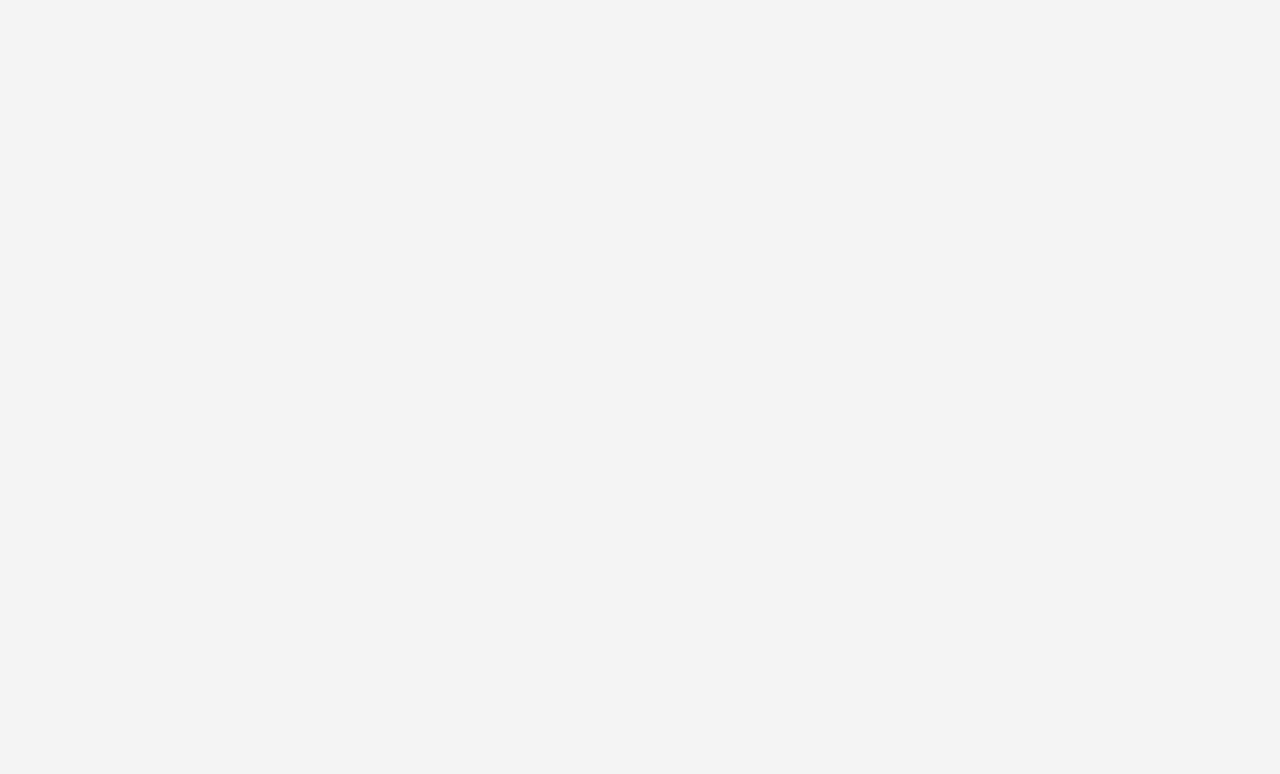
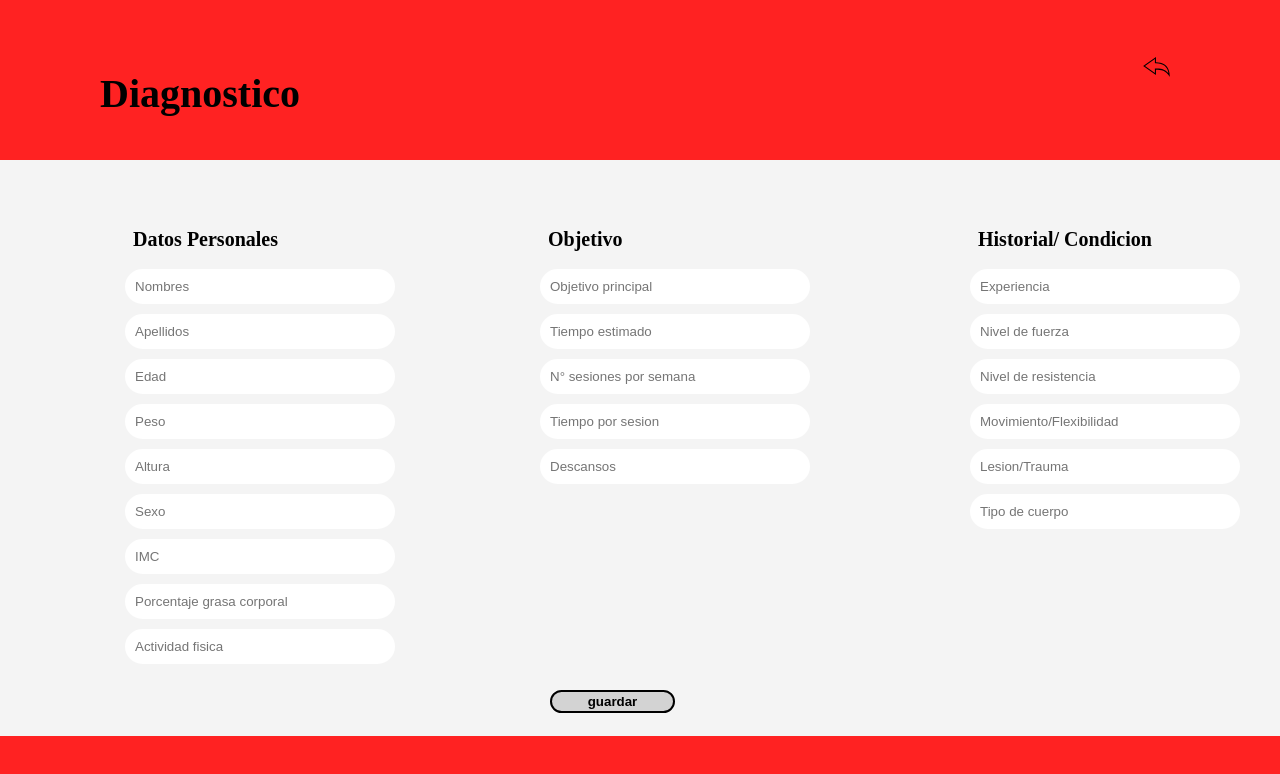
Before and after one commit to wilsonmartinez1007/PROYECTO-GIMAX, a React (Create React App) app in the folder front_end/my-react-app/: page /Diagnostico in a window 1280 px wide. Before the commit this address had no page. Shown: the top 774 px of the page. Built offline with nearby package versions, Linux system fonts and the light colour scheme.

Commit message:
Diagnostico

```diff
--- a/front_end/my-react-app/src/App.js
+++ b/front_end/my-react-app/src/App.js
@@ -8,6 +8,7 @@ import HomePerEntrenador from "./components/pages/HomePerEntrenador";
 import CreateWorkoutForm from "./components/pages/CreateWorkoutForm";
 import MisRutinas from "./components/pages/MisRutinas";
 import ClientesDeEntrenador from "./components/pages/ClientesDeEntrenador";
+import HomeDiagnostico from "./components/pages/HomeDiagnostico";
 
 
 function App() {
@@ -27,6 +28,7 @@ function App() {
         <Route path="/crear-rutina" element={token ? <CreateWorkoutForm token={token} /> : <Home setToken={setToken} />} />
         <Route path="/mis-rutinas" element={token ? <MisRutinas token={token} /> : <Home setToken={setToken} />} />
         <Route path="/clientes" element={token ? <ClientesDeEntrenador token={token} /> : <Home setToken={setToken} />} />
+        <Route path="/Diagnostico" element={<HomeDiagnostico/>}/>
       </Routes>
     </Router>
   );
--- /dev/null
+++ b/front_end/my-react-app/src/components/auth/CarpDiagnostico/Diagnostico.css
@@ -0,0 +1,3 @@
+.mi-input::placeholder {
+    color: black;
+  }
--- /dev/null
+++ b/front_end/my-react-app/src/components/auth/CarpDiagnostico/Diagnostico.js
@@ -0,0 +1,10 @@
+import React from "react";
+import DiagnosticoBox from "./DiagnosticoBox";
+
+function Diagnostico({}) {
+
+    //apiii
+  return <DiagnosticoBox />;
+}
+
+export default Diagnostico;
--- /dev/null
+++ b/front_end/my-react-app/src/components/auth/CarpDiagnostico/DiagnosticoBox.js
@@ -0,0 +1,115 @@
+import React from "react";
+import "./Diagnostico.css"
+function DiagnosticoBox({}) {
+    return (
+        <div style={{ height:"0vh"}}>
+
+        <div style={{
+            // Centra horizontalmente dentro del contenedor
+            display: "flex", flexDirection: "column",
+            height:"260px" ,
+            width: "300px",
+            padding: "20px",
+            marginTop: 200,
+            marginLeft: -495
+            }}>
+            <input
+            className="mi-input"
+             style ={{marginBottom: "10px", color: "black", padding: "8px",border: "none",outline: "none",background: "transparent",fontSize: "20px",fontFamily: 'Lilita One',fontWeight: "bold"    }}
+             placeholder="Datos Personales" />
+            <input
+             style ={{width: "250px",marginBottom: "10px", padding: "8px",borderRadius: 20,border: "2px solid white",outline: "none" }}
+             placeholder="Nombres" />
+            <input
+             style ={{width: "250px",marginBottom: "10px", padding: "8px",borderRadius: 20,border: "2px solid white",outline: "none" }}
+             placeholder="Apellidos" />
+            <input
+             style ={{width: "250px",marginBottom: "10px", padding: "8px",borderRadius: 20,border: "2px solid white",outline: "none" }}
+             placeholder="Edad" />
+             <input
+             style ={{width: "250px",marginBottom: "10px", padding: "8px",borderRadius: 20,border: "2px solid white",outline: "none" }}
+             placeholder="Peso" />
+             <input
+             style ={{width: "250px",marginBottom: "10px", padding: "8px",borderRadius: 20,border: "2px solid white",outline: "none" }}
+             placeholder="Altura" />
+             <input
+             style ={{width: "250px",marginBottom: "10px", padding: "8px",borderRadius: 20,border: "2px solid white",outline: "none" }}
+             placeholder="Sexo" />
+             <input
+             style ={{width: "250px",marginBottom: "10px", padding: "8px",borderRadius: 20,border: "2px solid white",outline: "none" }}
+             placeholder="IMC" />
+             <input
+             style ={{width: "250px",marginBottom: "10px", padding: "8px",borderRadius: 20,border: "2px solid white",outline: "none" }}
+             placeholder="Porcentaje grasa corporal" />
+             <input
+             style ={{width: "250px",marginBottom: "10px", padding: "8px",borderRadius: 20,border: "2px solid white",outline: "none" }}
+             placeholder="Actividad fisica" />
+          </div>
+        <div style={{
+                // Centra horizontalmente dentro del contenedor
+                display: "flex", flexDirection: "column",
+                height:"260px" ,
+                width: "300px",
+                padding: "20px",
+                marginTop: -300,
+                marginLeft: -80
+                }}>
+            <input
+             className="mi-input"
+             style ={{marginBottom: "10px", padding: "8px",border: "none",outline: "none",background: "transparent",fontSize: "20px",fontFamily: 'Lilita One',fontWeight: "bold"    }}
+             placeholder="Objetivo" />
+            <input
+             style ={{width: "250px",marginBottom: "10px", padding: "8px",borderRadius: 20,border: "2px solid white",outline: "none" }}
+             placeholder="Objetivo principal" />
+             <input
+             style ={{width: "250px",marginBottom: "10px", padding: "8px",borderRadius: 20,border: "2px solid white",outline: "none" }}
+             placeholder="Tiempo estimado" />
+             <input
+             style ={{width: "250px",marginBottom: "10px", padding: "8px",borderRadius: 20,border: "2px solid white",outline: "none" }}
+             placeholder="N° sesiones por semana" />
+             <input
+             style ={{width: "250px",marginBottom: "10px", padding: "8px",borderRadius: 20,border: "2px solid white",outline: "none" }}
+             placeholder="Tiempo por sesion" />
+             <input
+             style ={{width: "250px",marginBottom: "10px", padding: "8px",borderRadius: 20,border: "2px solid white",outline: "none" }}
+             placeholder="Descansos" />
+          </div>
+
+    <div style={{
+                // Centra horizontalmente dentro del contenedor
+                display: "flex", flexDirection: "column",
+                height:"260px" ,
+                width: "300px",
+                padding: "20px",
+                marginTop: -300,
+                marginLeft:350
+                }}>
+            <input
+             className="mi-input"
+             style ={{width: "250px",marginBottom: "10px", padding: "8px",border: "none",outline: "none",background: "transparent",fontSize: "20px",fontFamily: 'Lilita One',fontWeight: "bold"   }}
+             placeholder="Historial/ Condicion" />
+            <input
+             style ={{width: "250px",marginBottom: "10px", padding: "8px",borderRadius: 20,border: "2px solid white",outline: "none" }}
+             placeholder="Experiencia" />
+            <input
+             style ={{width: "250px",marginBottom: "10px", padding: "8px",borderRadius: 20,border: "2px solid white",outline: "none" }}
+             placeholder="Nivel de fuerza" />
+            <input
+             style ={{width: "250px",marginBottom: "10px", padding: "8px",borderRadius: 20,border: "2px solid white",outline: "none" }}
+             placeholder="Nivel de resistencia" />
+             <input
+             style ={{width: "250px",marginBottom: "10px", padding: "8px",borderRadius: 20,border: "2px solid white",outline: "none" }}
+             placeholder="Movimiento/Flexibilidad" />
+             <input
+             style ={{width: "250px",marginBottom: "10px", padding: "8px",borderRadius: 20,border: "2px solid white",outline: "none" }}
+             placeholder="Lesion/Trauma" />
+             <input
+             style ={{width: "250px",marginBottom: "10px", padding: "8px",borderRadius: 20,border: "2px solid white",outline: "none" }}
+             placeholder="Tipo de cuerpo" />
+          </div>
+          </div>
+
+    );
+  }
+
+export default DiagnosticoBox;
--- /dev/null
+++ b/front_end/my-react-app/src/components/pages/HomeDiagnostico.js
@@ -0,0 +1,63 @@
+
+import { useNavigate } from "react-router-dom"; // IMPORTANTE
+import salir from "../../assets/salir.svg";
+import "./Home.css"; // Estilos específicos para esta página
+import Diagnostico from "../auth/CarpDiagnostico/Diagnostico"
+import React from "react";
+
+const HomeDiagnostico = ({}) => {
+  const navigate = useNavigate();
+  const goToInicio = () => {
+    navigate("/dashboard");
+  };
+
+    return (
+      <div>
+
+        {/* Sección derecha (30%) con barra roja arriba */}
+        <div>
+          {/* Barra roja ajustada */}
+          <div className="top-bar"></div>
+          <div className="logo-salir">
+          <button
+                      onClick={goToInicio}
+                      style={{outline: "none",border: "none",background: "transparent"}}
+                    >
+                     <img src={salir}/>
+                    </button>
+
+
+          </div>
+            <div style={{ position: "absolute",
+                          marginTop: -130,
+                          marginLeft: 100,
+                          fontSize: "40px",             // Tamaño de letra
+                          fontFamily: "'Fugaz One', cursive", // Tipo de letra
+                          fontWeight: "bold"            // Grosor
+                           }}>
+
+                Diagnostico
+
+            </div>
+          <div style={{
+                           // Centra horizontalmente dentro del contenedor
+                          marginTop: 50,
+                          marginLeft: 600
+                           }}>
+            <Diagnostico/>
+          </div>
+
+          <button
+          type="submit" style={{position: "absolute",zIndex: 1,marginTop: 490, marginLeft: 550,marginBottom: "10px",padding: "2px", background: "#D3D3D3", color: "black", borderRadius: 20, borderColor: 'black',border: "2px solid black",outline: "none", width: "125px" }}>
+         guardar
+       </button>
+
+          <div className="top-bar2"></div>
+        </div>
+
+
+      </div>
+    );
+  };
+
+  export default HomeDiagnostico;
```
